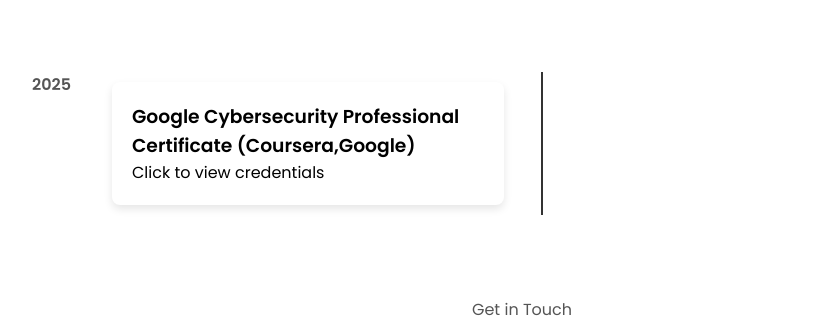
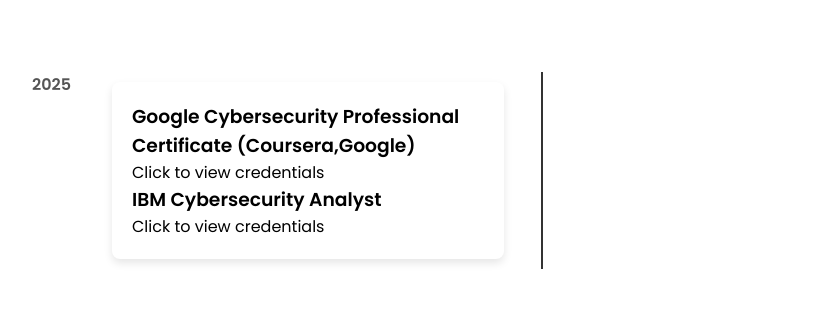
Before and after one commit to OmarThaerAwad/omar-awad-portfolio, a plain HTML site: page index.html in a window 1280 px wide. Shown: the part 2388-2704 px from the top of the page, without its empty margins (118-935 px from the left). Drawn offline with Linux system fonts and the light colour scheme.

Commit message:
Update index.html
I added my IBM Cybersecurity Analyst certificate

```diff
--- a/index.html
+++ b/index.html
@@ -207,6 +207,11 @@
           <a href="https://www.coursera.org/account/accomplishments/professional-cert/32EWM94ZY0AJ" target="_blank" class="cert-link-text">
             Click to view credentials
           </a>
+          <h3>IBM Cybersecurity Analyst</h3>
+          <a href="https://www.coursera.org/account/accomplishments/professional-cert/S7PQJQG6S458" target="_blank" class="cert-link-text">
+            Click to view credentials
+          </a>
+
 
         </div>
         <span class="year" data-aos="fade-left" data-aos-duration="1000" data-aos-offset="50">2025</span>
```
